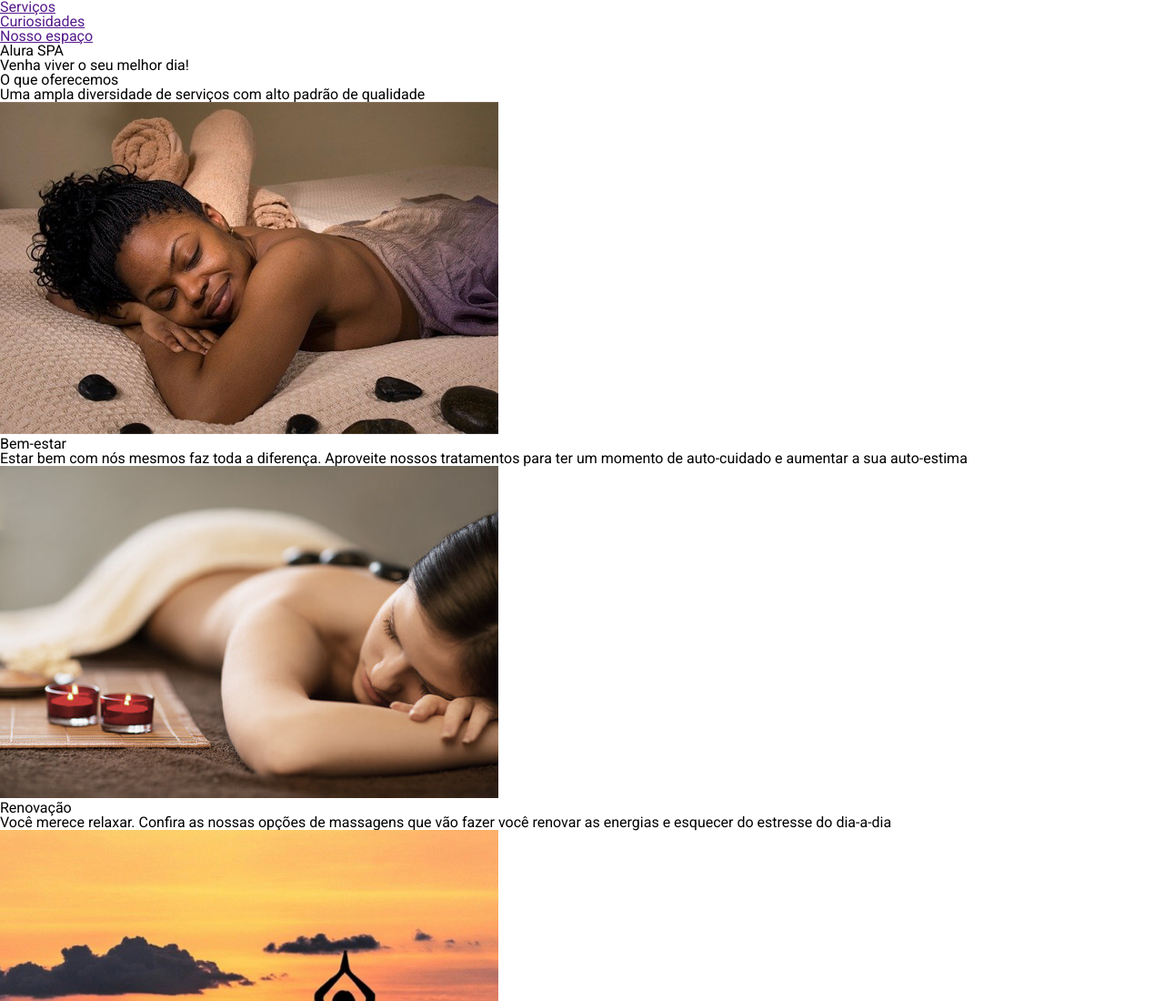
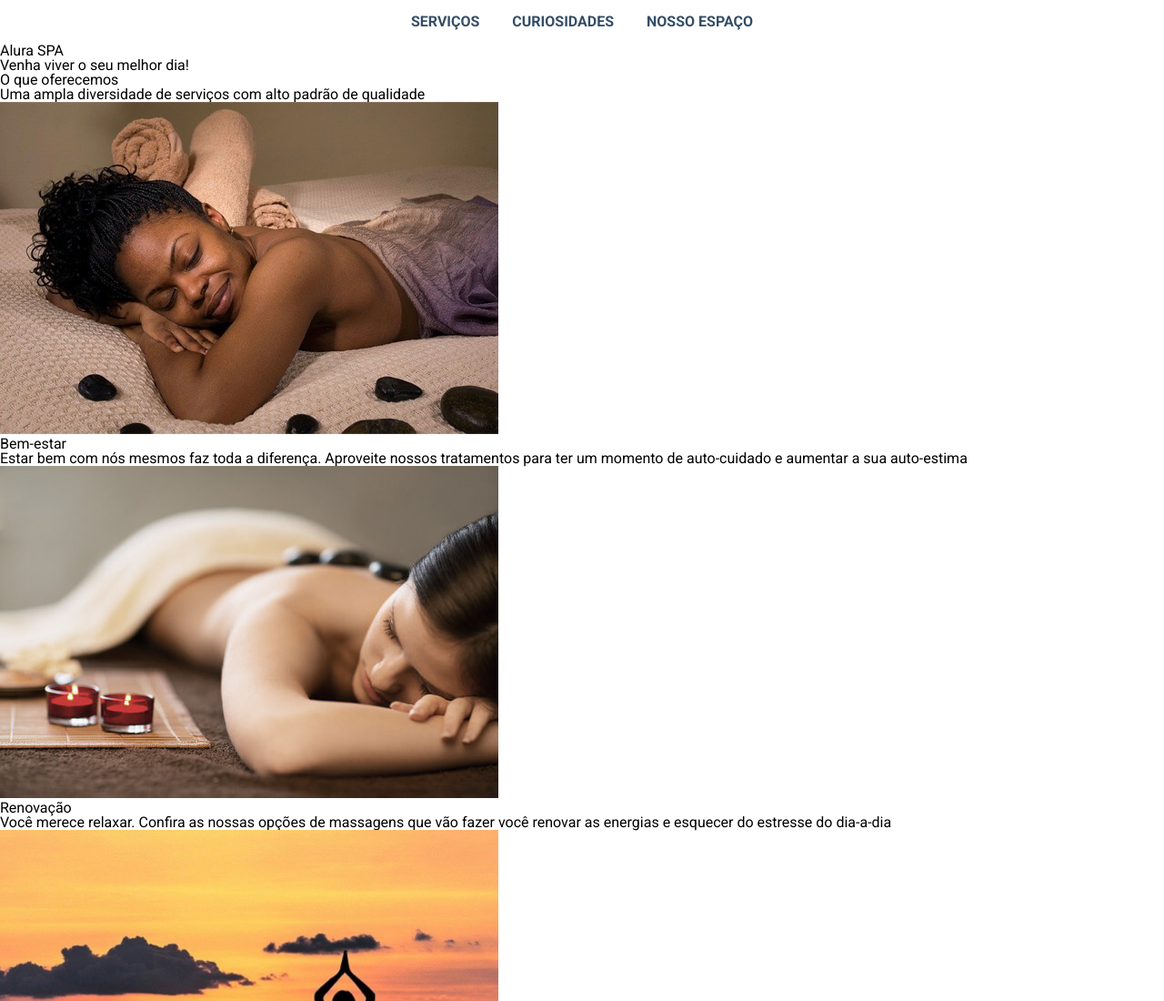
Before and after one commit to viniciuslourencof/alura-spa, a plain HTML site: page index.html in a window 1280 px wide. Shown: the top 1100 px of the page at 91% size. Drawn offline with nearby package versions, Linux system fonts and the light colour scheme.

Commit message:
Criação das partials

```diff
--- /dev/null
+++ b/styles/abstract/_base.scss
@@ -0,0 +1,5 @@
+@import './variaveis';
+
+html, body {
+    font-family: $fonte;
+}
--- /dev/null
+++ b/styles/abstract/_variaveis.scss
@@ -0,0 +1,7 @@
+// fontes
+$fonte: 'Roboto';
+
+// cores
+$cor-primaria: #344D67;
+$cor-secundaria: #6ECCAF;
+$cor-terciaria: #F3ECB0;
--- /dev/null
+++ b/styles/components/_navbar.scss
@@ -0,0 +1,20 @@
+@import '../abstract/variaveis';
+
+nav {
+    text-align: center;
+    ul {
+        li {
+            display: inline-block;
+            padding: 1rem;
+            a {
+                text-transform: uppercase;
+                text-decoration: none;
+                font-weight: bold;
+                color: $cor-primaria;
+                &:hover {
+                    border-bottom: 2px solid $cor-secundaria;
+                }
+            }
+        }
+    }
+}
--- a/styles/style.scss
+++ b/styles/style.scss
@@ -1,3 +1,2 @@
-html, body {
-    font-family: 'Roboto', sans-serif;
-}
+@import './abstract/base';
+@import './components/navbar';
```
Also changed, not shown: styles/style.css, 1 other file.
